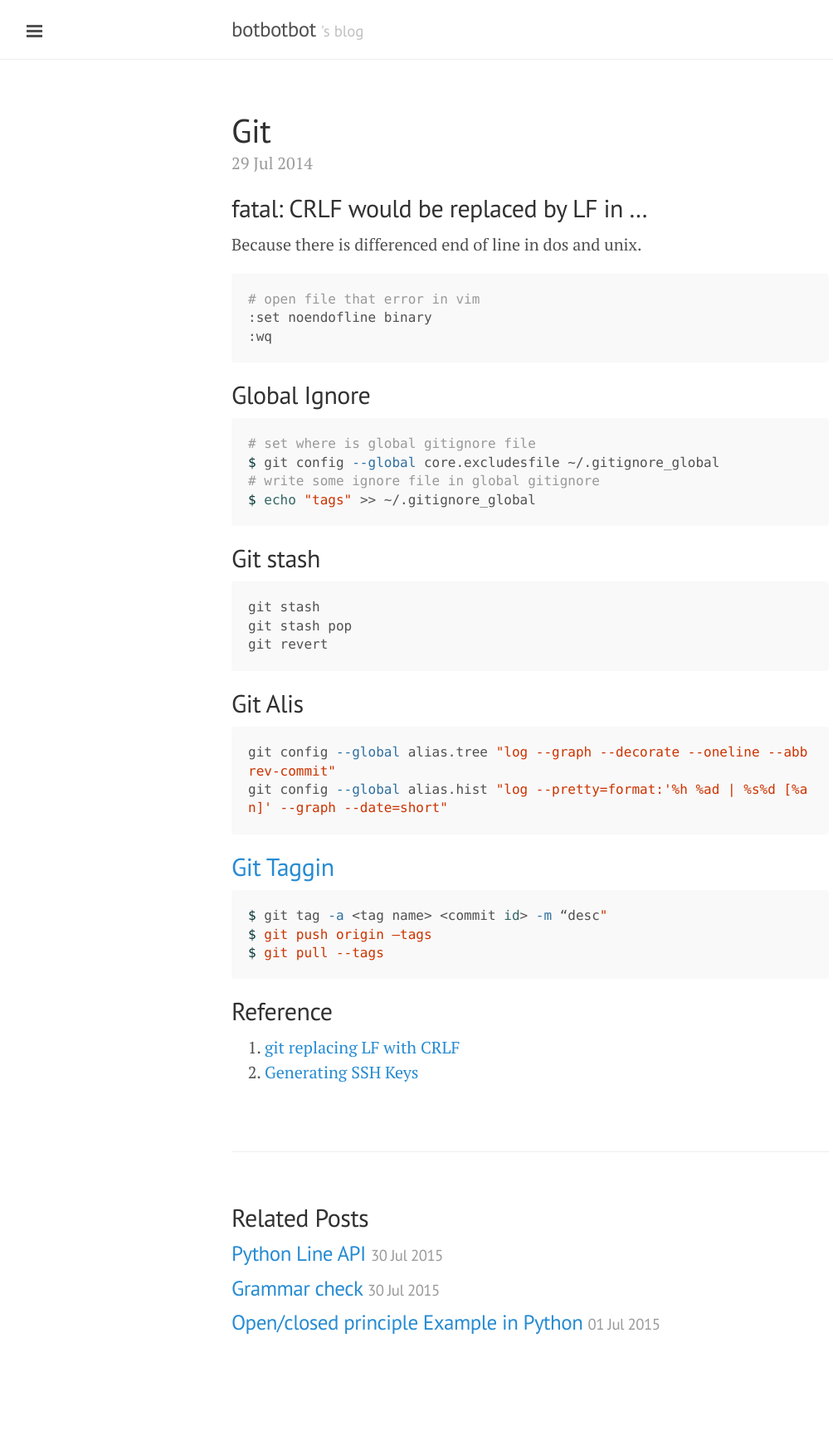
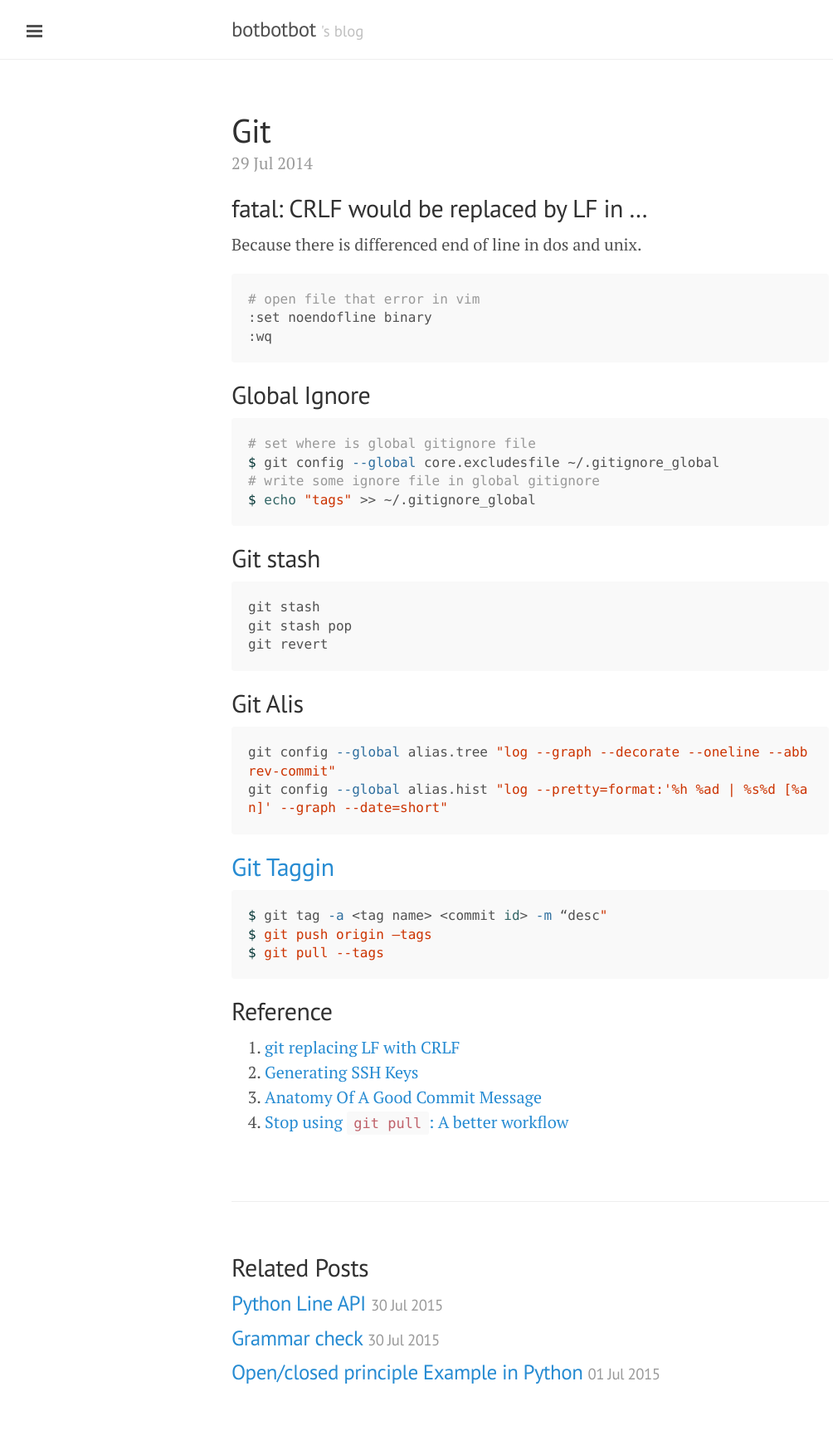
Before and after one commit to ibotdotout/ibotdotout.github.io, a Jekyll site: the page built from _posts/2014-07-29-git.md, in a window 1280 px wide. Shown: the whole page at 83% size, without its empty margins (1-1005 px from the left). Built offline with Jekyll 4.4.1, drawn with Linux system fonts in a browser that asks for light colours; Markdown is read by kramdown in place of the engine named in the settings; before the commit the page ends 1670 px from its top, so only the background shows below that.

Commit message:
Modify: add git ref

```diff
--- a/_posts/2014-07-29-git.md
+++ b/_posts/2014-07-29-git.md
@@ -51,3 +51,5 @@ $ git pull --tags
 ## Reference
 1. [git replacing LF with CRLF](http://stackoverflow.com/questions/1967370/git-replacing-lf-with-crlf)
 2. [Generating SSH Keys](https://help.github.com/articles/generating-ssh-keys)
+3. [Anatomy Of A Good Commit Message](https://adamcod.es/2012/07/03/anatomy-of-a-good-commit-message.html)
+4. [Stop using `git pull`: A better workflow](https://adamcod.es/2014/12/10/git-pull-correct-workflow.html)
```
